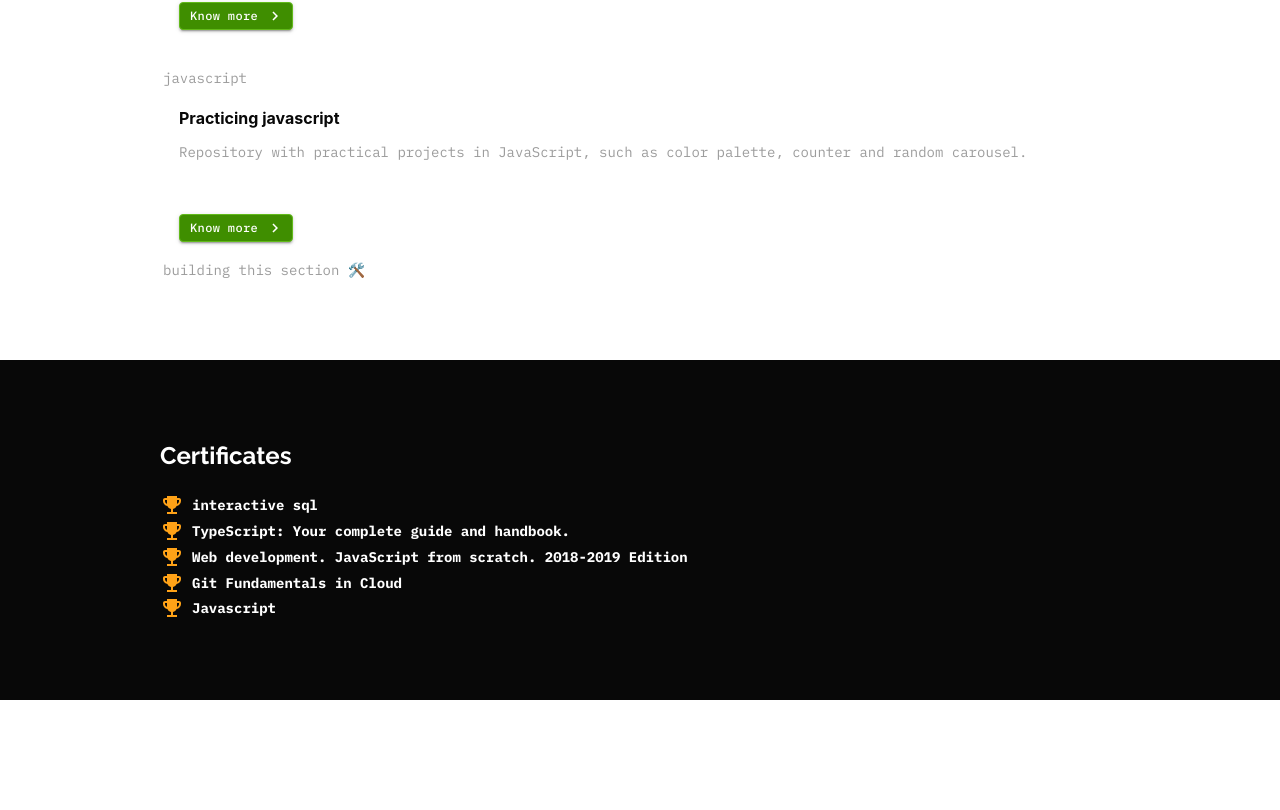
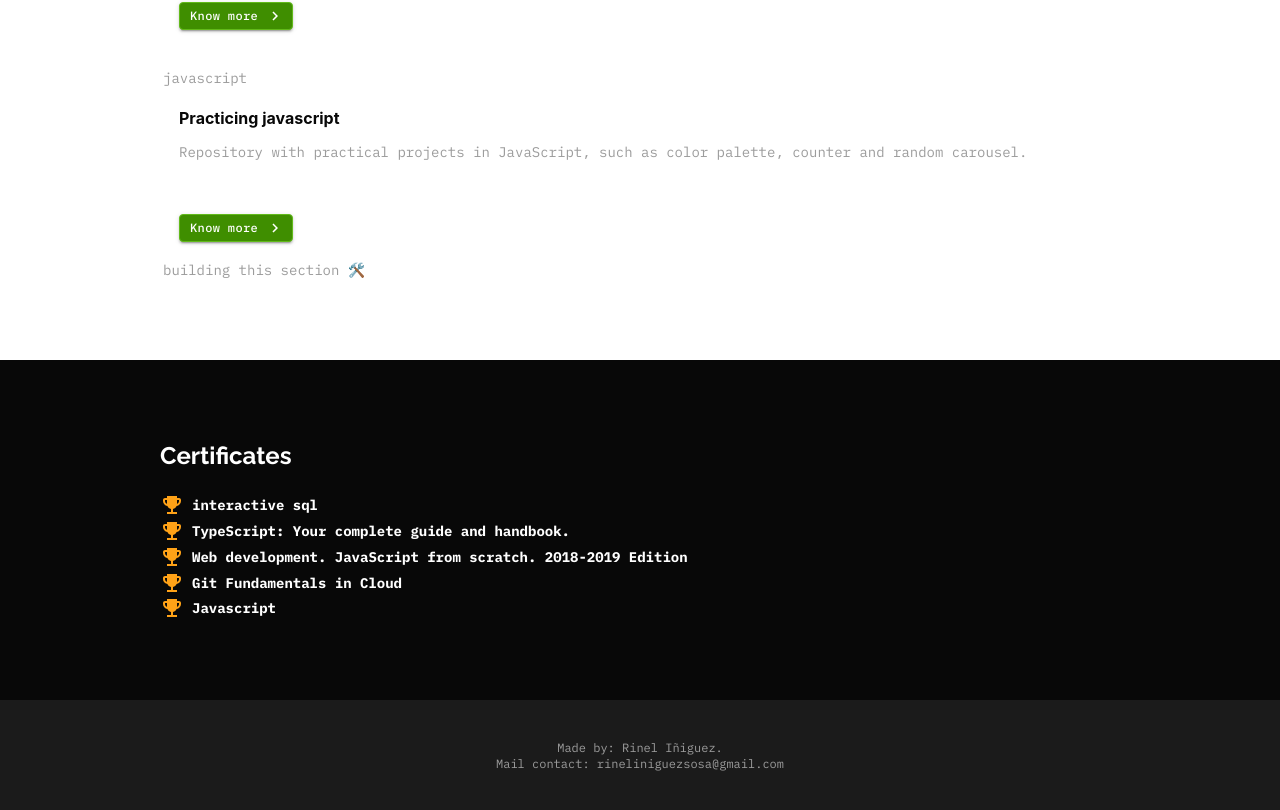
Before and after one commit to rineliniguezsosa/Portafolio, a React (Vite) app: page / in a window 1280 px wide. Shown: the part 3708-4518 px from the top of the page. Before the commit the page ends 4408 px from the top, so only its background shows below. Built offline with nearby package versions, Linux system fonts and the light colour scheme.

Commit message:
[FEAT] Estableciendo elementos html footer y p
- css background dark, padding en y de 10rem y en padding en x de 5rem, texto centrado
- css en elementos p, text-darkgray texto a un tamaño de 0.75rem, fuente ibm-plex-mono

```diff
--- a/src/App.tsx
+++ b/src/App.tsx
@@ -271,6 +271,11 @@ function App() {
               </div>
           </div>
         </section>
+
+        <footer className="bg-dark-600 py-10 px-5 text-center">
+          <p className='text-darkgray text-xs font-ibm-plex-mono'>Made by: Rinel Iñiguez.</p>
+          <p className='text-darkgray text-xs font-ibm-plex-mono'>Mail contact: rineliniguezsosa@gmail.com</p>
+        </footer>
     </main>
   )
 }
```
